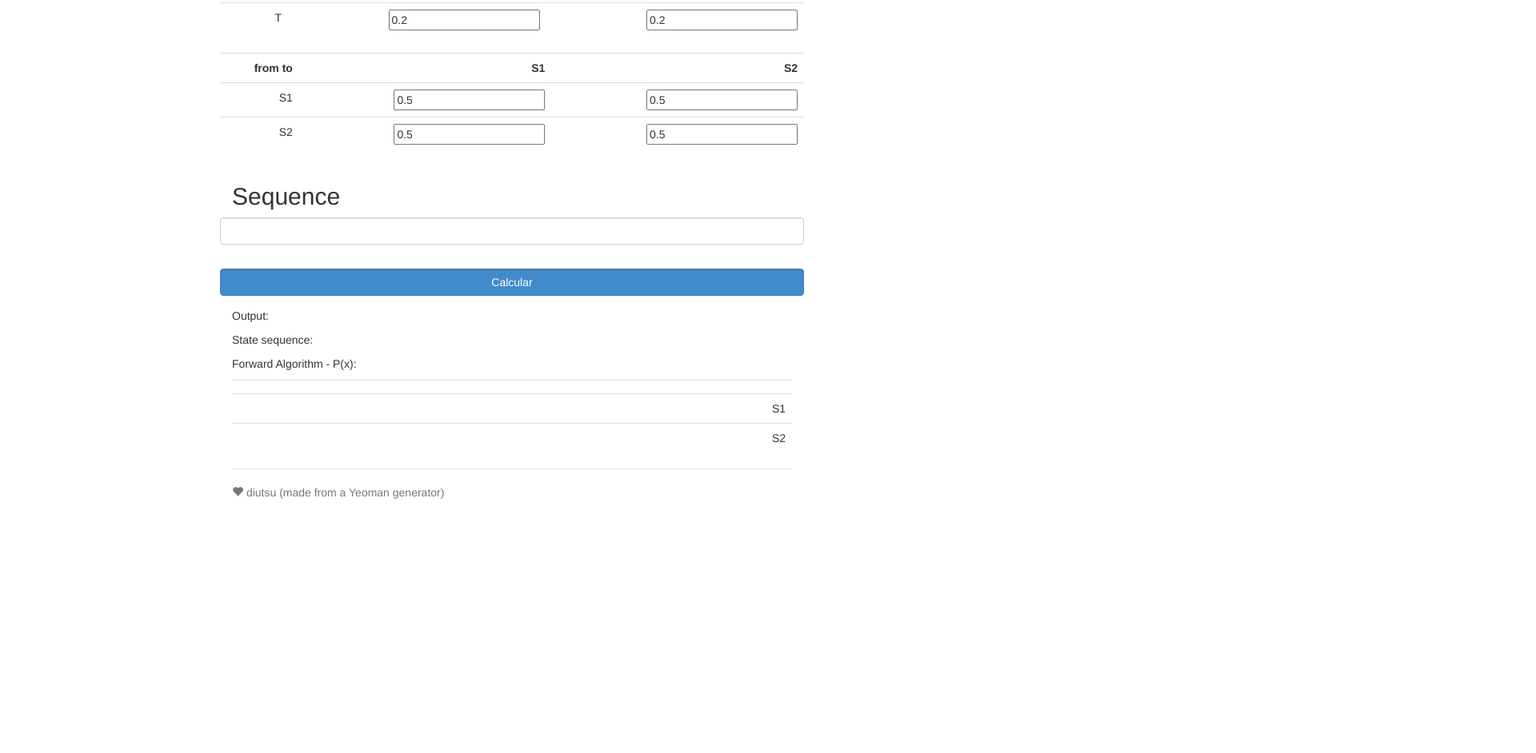
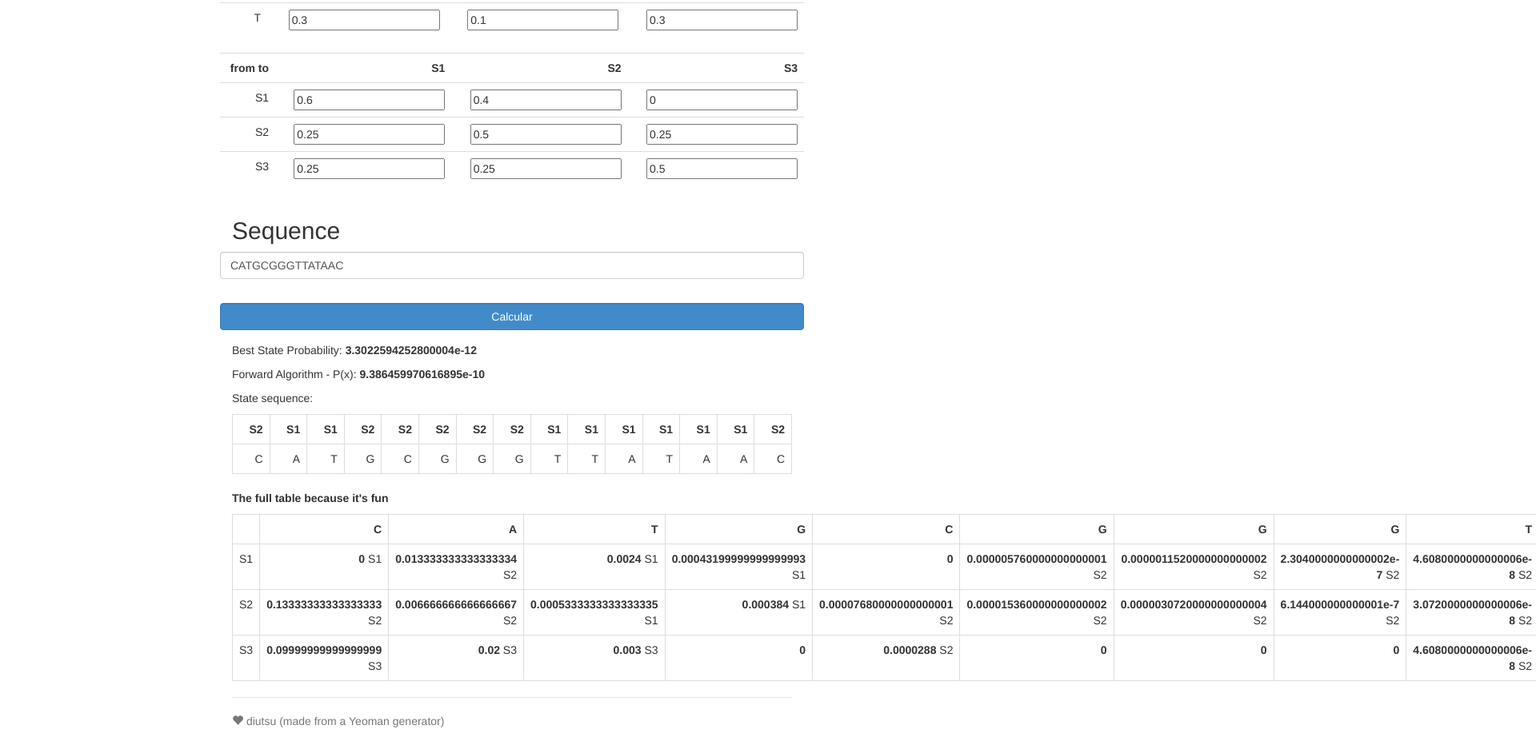
Before and after one commit to diutsu/bc-labs, a website: page app/index.html at #/BC/Lab02 in a window 1280 px wide. Shown: the part 607-1549 px from the top of the page at 80% size, 1920 px wide, since content can reach past the window. Before the commit the page ends 1263 px from the top, so only its background shows below. Drawn offline with Linux system fonts and the light colour scheme; files that its build step writes are made by us from their sources; files whose address does not match are found by name.

Commit message:
Fixes backtrace

```diff
--- a/app/scripts/controllers/bcl02.js
+++ b/app/scripts/controllers/bcl02.js
@@ -13,7 +13,11 @@ angular.module('bcBootstrapApp')
 
   $scope.acids = ['A','C','G','T'];
   $scope.numberStates = 2;
+    $scope.deleteTable = function (){
+    delete $scope.modelMx;
+  }
   $scope.reset = function (){
+    delete $scope.modelMx;
     $scope.states = new Array($scope.numberStates);
     $scope.start = {};
     $scope.transition = {};
@@ -42,7 +46,7 @@ angular.module('bcBootstrapApp')
     $scope.start = {"S1":0.3333333333333333,"S2":0.3333333333333333,"S3":0.3333333333333333};
     $scope.emission = {"A":{"S1":0.4,"S2":0.1,"S3":0.4},"C":{"S1":0,"S2":0.4,"S3":0.3},"G":{"S1":0.3,"S2":0.4,"S3":0},"T":{"S1":0.3,"S2":0.1,"S3":0.3}};
     $scope.transition = {"S1":{"S1":0.6,"S2":0.4,"S3":0},"S2":{"S1":0.25,"S2":0.5,"S3":0.25},"S3":{"S1":0.25,"S2":0.25,"S3":0.5}};
-
+    $scope.sequence = "CATGCGGGTTATAAC";
   }
   $scope.computeHMM = function(){
     if($scope.sequence.length > 0){
@@ -79,26 +83,27 @@ angular.module('bcBootstrapApp')
       }
     }
 
+    var j = $scope.sequence.length-1;
+    var max = 0;
+    var state = "";
+    $scope.resultStates = new Array();
+
     $scope.forwardProb = 0;
     for(var i = 0;i < $scope.states.length; i++){
       $scope.forwardProb = $scope.forwardProb + $scope.modelMx[$scope.sequence.length-1][i].sum;
-        }
-        $scope.resultStates ="";
-        for(var j = $scope.sequence.length-1; j>= 0; j--){
-            var max = 0;
-            var state = "";
-            for(var i = 0;i < $scope.states.length; i++){
       if($scope.modelMx[j][i].value > max){
         max= $scope.modelMx[j][i].value;
-                    state = $scope.modelMx[j][i].path;
+        state = $scope.states[i];
+
       }
     }
-            $scope.resultStates = state.concat(' - ').concat($scope.resultStates);
-            if(j== $scope.sequence.length-1){
+
     $scope.bestValue = max;
-                $scope.resultStates = state;
+    for(j = $scope.sequence.length-1; j>= 0; j--){
+      $scope.resultStates.unshift(state);
+      state=$scope.modelMx[j][$scope.states.indexOf(state)].path;
     }
   }
-    }
-    $scope.reset();
+  $scope.loadDefault();
+  $scope.computeHMM();
 }]);
--- a/app/views/bc/lab02.html
+++ b/app/views/bc/lab02.html
@@ -82,7 +82,7 @@
         <h2>Sequence</h2>
         <div class="row">
             <div class="form-group">
-                <input  class="form-control" type="text" ng-model="sequence" pattern="[ATCG]*" />
+                <input  class="form-control" type="text" ng-model="sequence" pattern="[ATCG]*" ng-change="deleteTable()"/>
             </div>
         </div>
     </div>
@@ -98,10 +98,24 @@
 
 <!-------------------->
 <!--Matrix {{modelMx}}-->
-<p>Output: {{ bestValue}}</p>
-<p>State sequence: {{resultStates}}</p>
-<p>Forward Algorithm -  P(x): {{forwardProb}}</p>
-<table class="table">
+<div  ng-if="modelMx">
+<p>Best State Probability: <strong>{{ bestValue}}</strong></p>
+<p>Forward Algorithm -  P(x): <strong>{{forwardProb}}</strong></p>
+<p>State sequence:</p>
+<table class="table table-bordered">
+<tr>
+<td ng-repeat="state in resultStates track by $index">
+<strong>{{state}}</strong>
+</td>
+</tr>
+<tr><td ng-repeat="state in resultStates track by $index">
+{{sequence[$index]}}
+</td>
+</tr>
+</table>
+
+<p><strong>The full table because it's fun</strong></p>
+<table class="table table-bordered">
     <tr>
         <th>
         </th>
@@ -118,3 +132,4 @@
         </td>
     </tr>
 </table>
+</div>
```
Lines whose indentation alone changed are shown as unchanged.
